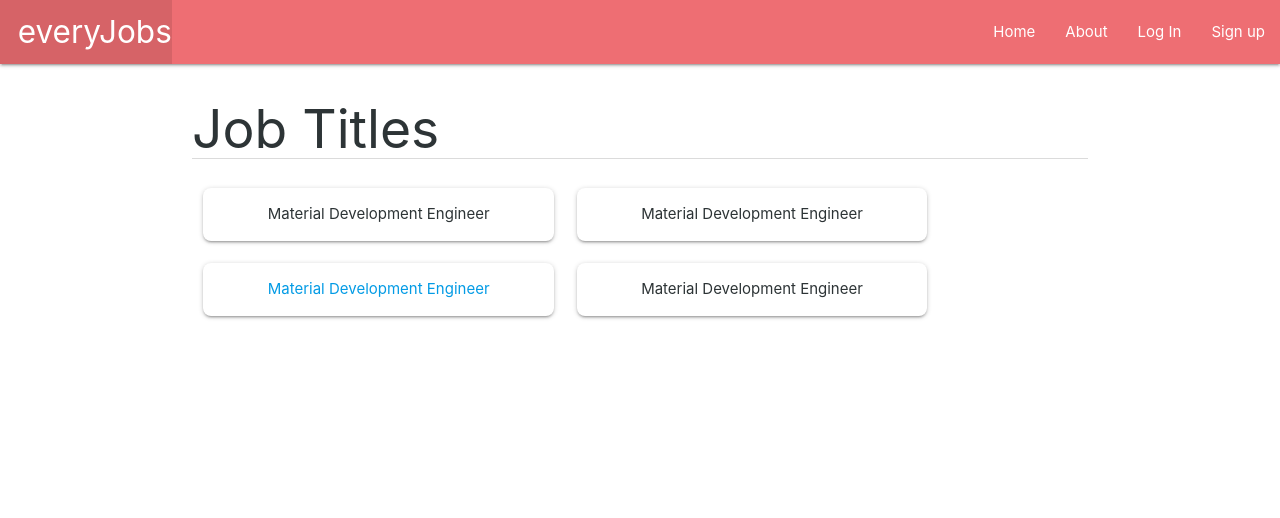
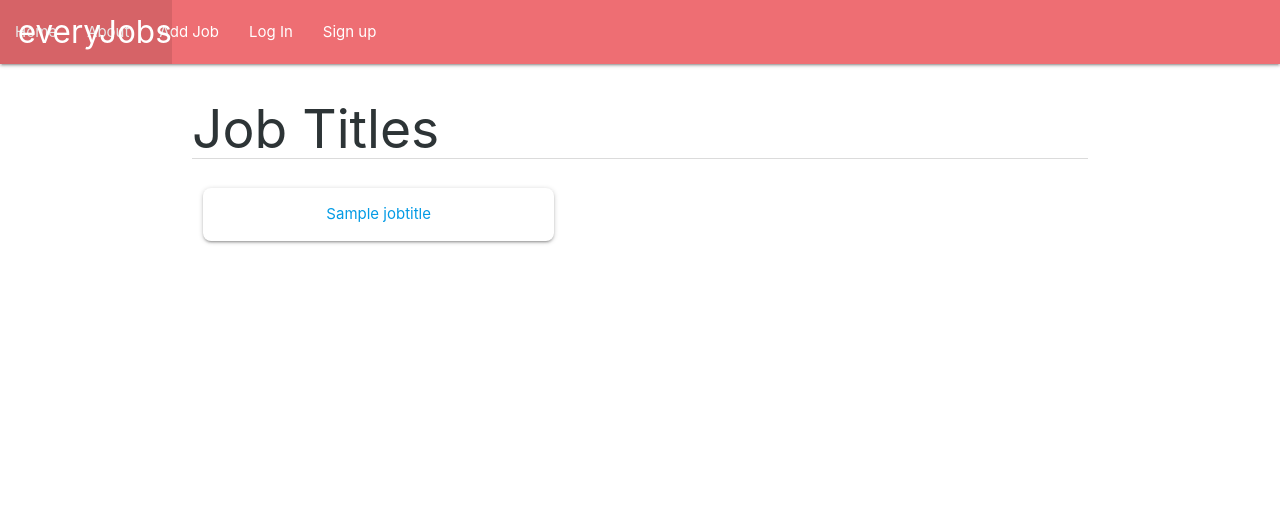
Before and after one commit to stylec0/everyJob, a Django app: page / in a window 1280 px wide. Shown: the top 518 px of the page. Run offline with Django 3.2, Linux system fonts and the light colour scheme; tables that the repository leaves empty hold one stand-in row (values such as "Sample post").

Commit message:
working on job title and post functionality

```diff
--- a/main_app/models.py
+++ b/main_app/models.py
@@ -1,6 +1,7 @@
 from django.db import models
 from django.urls import reverse
 from django.contrib.auth.models import User
+from django import forms
 
 
 # To be edited/added later
@@ -21,17 +22,17 @@ INDUSTRIES = (
 class JobTitle(models.Model):
     job_title = models.CharField(max_length=50)
 
-    def __str__(self):
+    def str(self):
         return self.job_title
 
-    # def get_absolute_url(self):
-    #    return reverse('title_detail', kwargs={'pk': self.id})
+    def get_absolute_url(self):
+        return '../'
 
 
 class JobPost(models.Model):
     job_title = models.ManyToManyField(JobTitle)
     industry = models.CharField(
-        max_length=50,
+        max_length=27,
         choices=INDUSTRIES,
     )
     details = models.TextField(max_length=2000)
--- a/main_app/templates/base.html
+++ b/main_app/templates/base.html
@@ -21,15 +21,16 @@
 						<a href="/" class="left brand-logo">&nbsp;&nbsp;everyJobs</a>
 					</li>
 				</ul>
-				<ul class="right">
+				<ul>
 					<li><a href="{% url 'home' %}">Home</a></li>
 					<li><a href="/">About</a></li>
 					{% if user.is_authenticated %}
-					<li><a href="/">Add a Job Title</a></li>
+					<li><a href="{% url 'job_title_create' %}">Add a Job Title</a></li>
 					<li><a href="/">Log Out</a></li>
 					{% else %}
+					<li><a href="{% url 'job_post' %}">Add Job</li>
 					<li><a href="{% url 'login' %}">Log In</a></li>
-					<li><a href="{% url 'signup' %}"">Sign up</a></li>
+					<li><a href="{% url 'signup' %}">Sign up</a></li>
 					{% endif %}
 				</ul>
 			</div>
--- a/main_app/templates/home.html
+++ b/main_app/templates/home.html
@@ -4,30 +4,14 @@
 <h2 class="border-bottom">Job Titles</h2>
 
 <div class="row">
-	<!-- for job in jobs -->
-	<div class="col s12 m5">
-		<div class="card-panel">
-			<!-- job.job_title -->
-			Material Development Engineer
-		</div>
-	</div>
-	<!-- endfor -->
-	<div class="col s12 m5">
-		<div class="card-panel ">
-			Material Development Engineer
-		</div>
-	</div>
-	<div class="col s12 m5">
-		<a href="everyjob/">
-			<div class="card-panel ">
-				Material Development Engineer
-			</div>
-		</a>
-	</div>
-	<div class="col s12 m5">
-		<div class="card-panel ">
-			Material Development Engineer
-		</div>
-	</div>
+    {% for job in jobTitle %}
+    <div class="col s12 m5">
+        <a href="{% url 'detail' job.id %}">
+            <div class="card-panel">
+                {{ job.job_title }}
+            </div>
+        </a>
+    </div>
+    {% endfor %}
 </div>
 {% endblock %}
--- a/main_app/urls.py
+++ b/main_app/urls.py
@@ -10,4 +10,7 @@ urlpatterns = [
     # add /:id when we can ^^
     # We will have login, logout, jobtitle/index/home, jobpost detail routes
     path('accounts/signup/', views.signup, name='signup'),
+    path('everyjob/post', views.JobPostCreate.as_view(), name='job_post'),
+    path('everyjob/create/', views.JobTitleCreate.as_view(),
+         name='job_title_create'),
 ]
--- a/main_app/views.py
+++ b/main_app/views.py
@@ -13,12 +13,15 @@ from .models import JobTitle, JobPost
 
 
 def home(request):
-    return render(request, 'home.html')
+    jobTitle = JobTitle.objects.all()
+    return render(request, 'home.html', {
+        'jobTitle': jobTitle
+    })
 
 
 class JobPostCreate(CreateView):
     model = JobPost
-    fields = '__all__'
+    fields = ['industry', 'details', 'years_experience']
 
     def form_valid(self, form):
         # form.instance is the jobpost being created
@@ -26,6 +29,13 @@ class JobPostCreate(CreateView):
         # this lets the CreateView do it's job
         return super().form_valid(form)
 
+class JobTitleCreate(LoginRequiredMixin, CreateView):
+    model = JobTitle
+    fields = '__all__'
+
+    def form_valid(self, form):
+        form.instance.user = self.request.user
+        return super().form_valid(form)
 
 def signup(request):
     error_message = ''
@@ -43,4 +53,4 @@ def signup(request):
 
 
 def job_title_detail(request):
-    return render(request, 'everyjobs/detail.html')
+    return render(request, 'everyjob/detail.html')
```
Also changed, not shown: main_app/templates/main_app/jobpost_form.html (added, +24 -0 lines), main_app/templates/main_app/jobtitle_form.html (added, +17 -0 lines), main_app/forms.py (added), main_app/migrations/0003_auto_20220131_1824.py (added).
